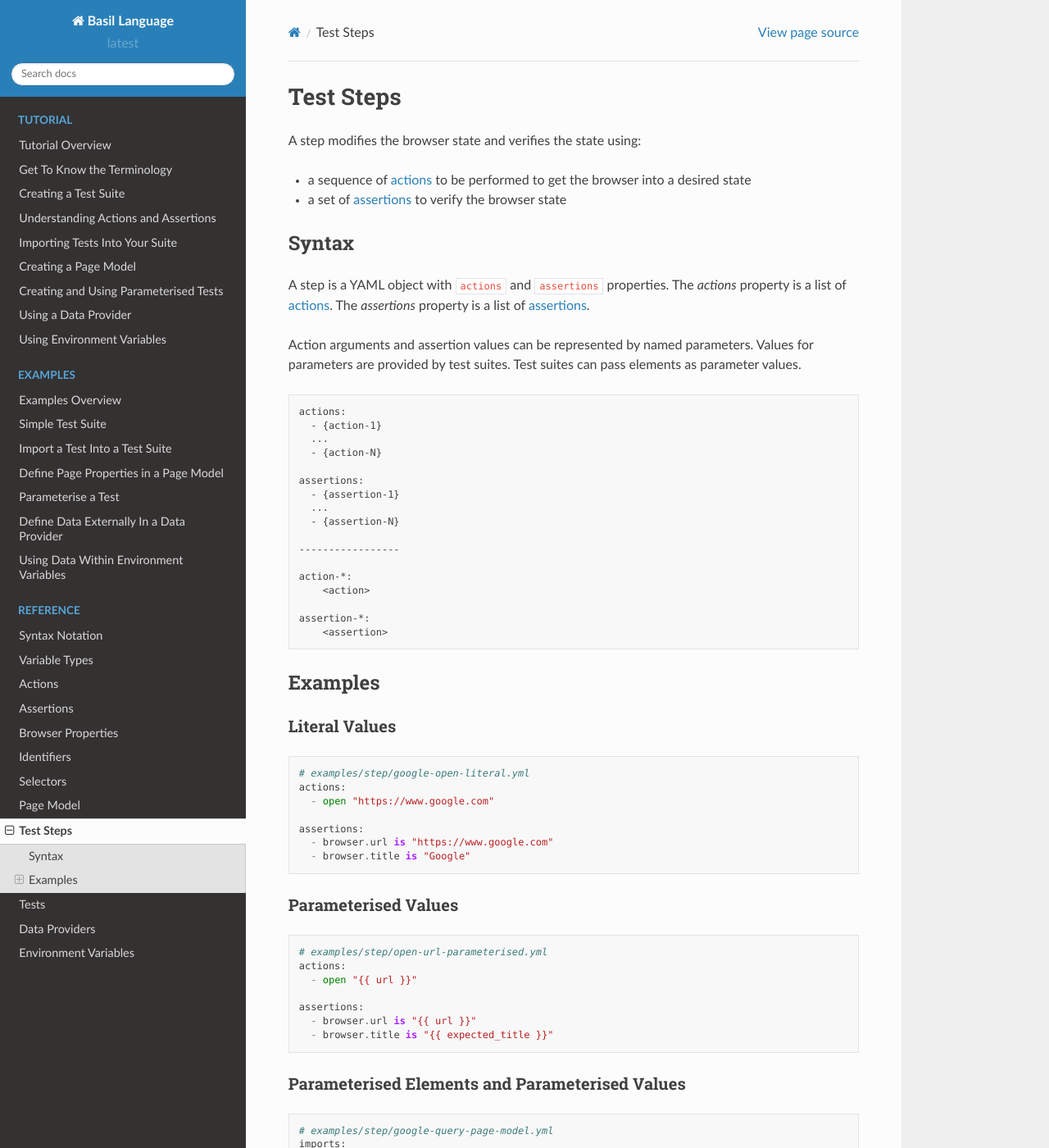
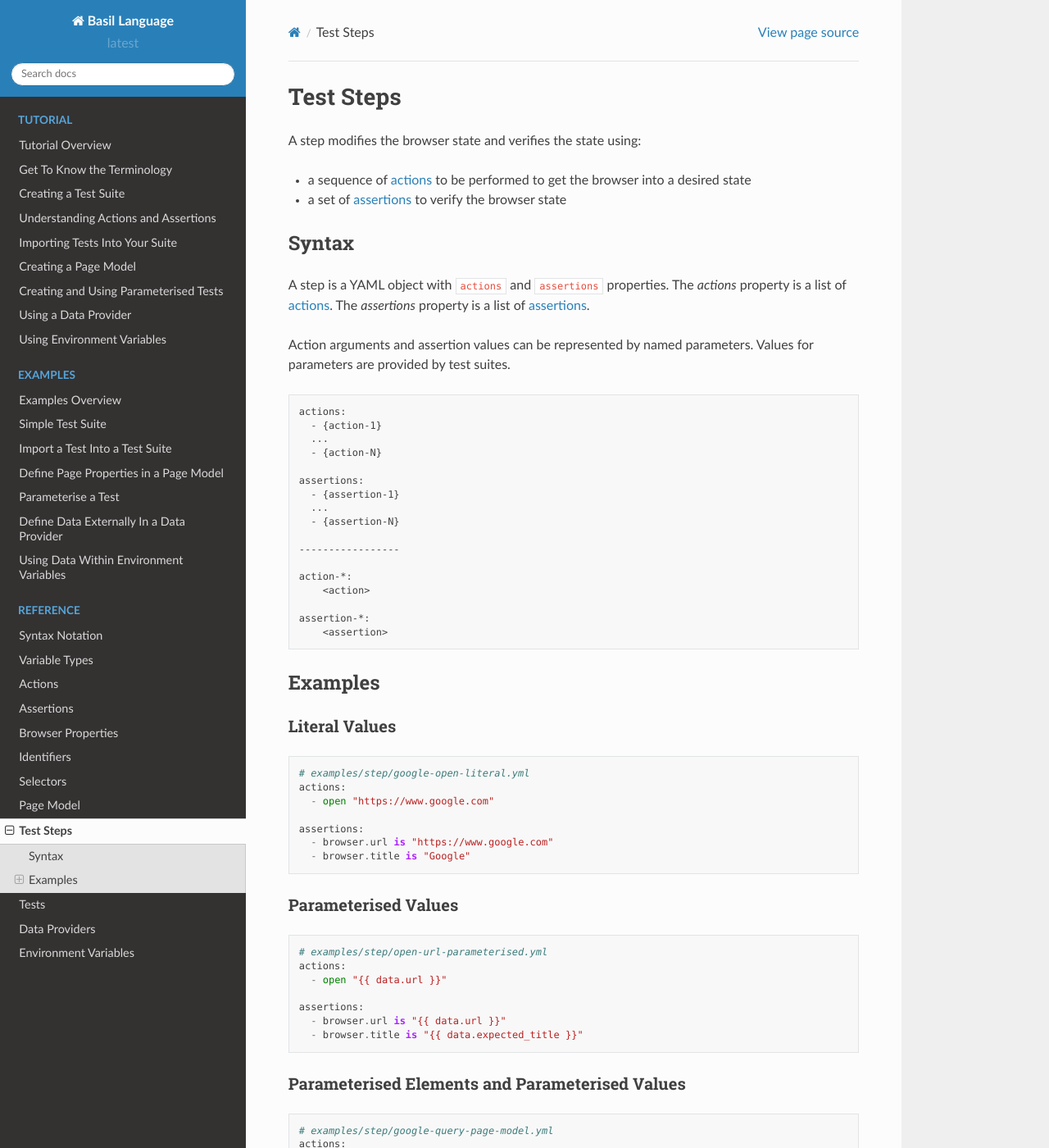
Before and after one commit to webignition/bas-spec, a Sphinx documentation site: the page built from docs/steps.rst, in a window 1280 px wide and 1400 px high. Shown: the whole window at 82% size. Built offline with Sphinx 7.4.7 and the Read the Docs theme 2.0.0, drawn with Linux system fonts in a browser that asks for light colours; some of the changed lines change nothing that is shown; some of the changed text lies outside the part shown.

Commit message:
Differentiate between provided data and provided elements

```diff
--- a/docs/includes/examples/step/google-query-page-model.yml
+++ b/docs/includes/examples/step/google-query-page-model.yml
@@ -1,11 +1,7 @@
 # examples/step/google-query-page-model.yml
-imports:
-  pages:
-    google_com: ../page-model/google.com.yml
-
 actions:
-  - set "{{ search_input }}" to "{{ query_term }}"
-  - click "{{ search_button }}"
+  - set "{{ elements.search_input }}" to "{{ data.query_term }}"
+  - click "{{ elements.search_button }}"
 
 assertions:
-  - browser.title is "{{ expected_title }}"
+  - browser.title is "{{ data.expected_title }}"
--- a/docs/includes/examples/step/open-url-parameterised.yml
+++ b/docs/includes/examples/step/open-url-parameterised.yml
@@ -1,7 +1,7 @@
 # examples/step/open-url-parameterised.yml
 actions:
-  - open "{{ url }}"
+  - open "{{ data.url }}"
 
 assertions:
-  - browser.url is "{{ url }}"
-  - browser.title is "{{ expected_title }}"
+  - browser.url is "{{ data.url }}"
+  - browser.title is "{{ data.expected_title }}"
--- a/docs/steps.rst
+++ b/docs/steps.rst
@@ -15,7 +15,7 @@
 :doc:`actions </actions>`. The `assertions` property is a list of :doc:`assertions </assertions>`.
 
 Action arguments and assertion values can be represented by named parameters. Values for parameters are provided by
-test suites. Test suites can pass elements as parameter values.
+test suites.
 
 .. include:: includes/syntax/step/step.rst
 
```
